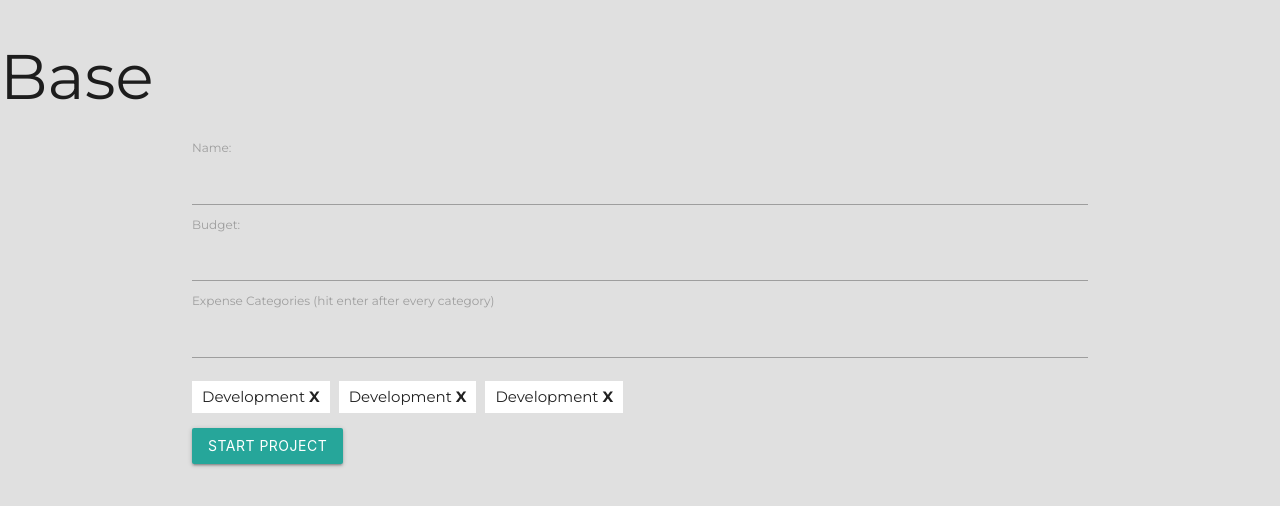
After one commit to JPudsey-11/budget-application-walkthrough, a Django app: page /add/ in a window 1280 px wide. The commit adds this page. Shown: the top 506 px of the page. Run offline with Django 4.2, Linux system fonts and the light colour scheme.

Commit message:
added js file and added new project

```diff
--- a/budget_application_app/urls.py
+++ b/budget_application_app/urls.py
@@ -4,6 +4,6 @@ from . import views
 
 urlpatterns = [
     path('', views.project_list, name='list'),
-    path('add', views.ProjectCreateView.as_view(), name='add'),
-    path('<slug:project_slug>', views.project_detail, name='detail')
+    path('add/', views.ProjectCreateView.as_view(), name='add'),  # Ensure this line is correct
+    path('<slug:project_slug>/', views.project_detail, name='detail'),
 ]
--- a/budget_application_app/views.py
+++ b/budget_application_app/views.py
@@ -1,3 +1,4 @@
+# budget_application_app/views.py
 from django.shortcuts import render, get_object_or_404
 from .models import Project
 from django.views.generic import CreateView
--- a/static/css/style.css
+++ b/static/css/style.css
@@ -28,6 +28,15 @@ html {
     padding: 10px;
     margin-bottom: 50px;
 }
+
+/* project add view */
+form ul li.category {
+    display: inline-block;
+    background-color: white;
+    padding: 5px 10px;
+    margin-right: 5px;
+}
+
 
 /* Project Detail Statistics */
 
--- /dev/null
+++ b/templates/budget/add-project.html
@@ -0,0 +1,33 @@
+{% extends 'budget/base.html' %}
+{% load static %}
+{% block content %}
+
+<div class="container">
+    <form action="" method="POST">
+        {% csrf_token %}
+        {{ form }}
+
+        <label for="categoryInput">Expense Categories (hit enter after every category)</label>
+        <input type="text" name="categoryInput" id="categoryInput">
+        <input type="hidden" name="categoriesString">
+
+        <ul id="categoriesContainer">
+            <li class="category">
+                <span class="name">Development</span>
+                <span onclick="removeCategory(this)" class="btnRemove bold">X</span>
+            </li>
+            <li class="category">
+                <span class="name">Development</span>
+                <span onclick="removeCategory(this)" class="btnRemove bold">X</span>
+            </li>
+            <li class="category">
+                <span class="name">Development</span>
+                <span onclick="removeCategory(this)" class="btnRemove bold">X</span>
+            </li>
+        </ul>
+
+        <button type="submit" class="btn">Start Project</button>
+    </form>
+</div>
+
+{% endblock %}
--- a/templates/budget/base.html
+++ b/templates/budget/base.html
@@ -5,26 +5,20 @@
 <head>
     <meta charset="UTF-8">
     <meta name="viewport" content="width=device-width, initial-scale=1.0">
-    <title>Hello Django From Heroku</title>
+    <title>Project Budget App</title>
 
     <!-- Compiled and minified CSS -->
     <link rel="stylesheet" href="https://cdnjs.cloudflare.com/ajax/libs/materialize/1.0.0/css/materialize.min.css">
+    <link rel="stylesheet" href="{% static 'css/style.css' %}">
 
-
-
-
-    <link rel="stylesheet" href="{% static 'css/style.css' %}">
 </head>
 <body>
     <h1>Base</h1>
 
-    {% block content %}
-
-
-
-    {% endblock %}
+    {% block content %}{% endblock %}
 
     <!-- Compiled and minified JavaScript -->
     <script src="https://cdnjs.cloudflare.com/ajax/libs/materialize/1.0.0/js/materialize.min.js"></script>
+    <script src="{% static 'js/script.js' %}"></script> <!-- Include your custom JavaScript file -->
 </body>
 </html>
```
Also changed, not shown: static/js/script.js (added).
